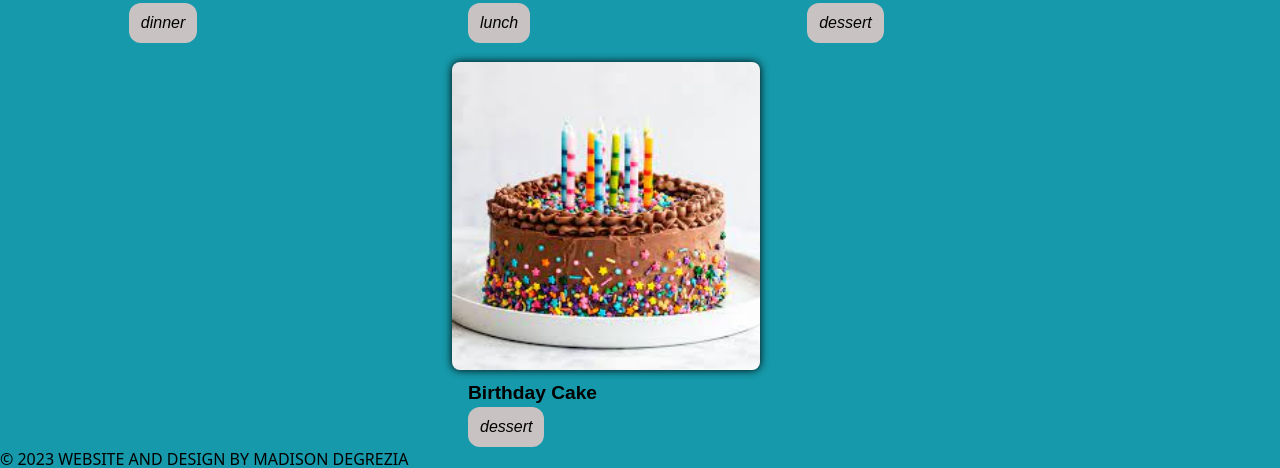
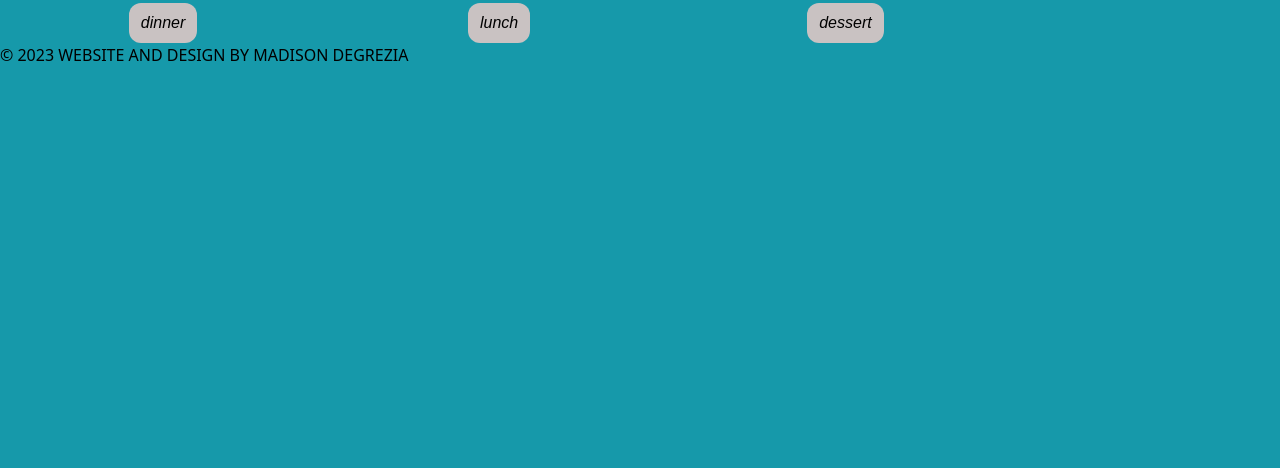
Before and after one commit to madisondegrezia/Recipe-Finder, a React (Vite) app: page /filter in a window 1280 px wide. Shown: the part 1244-1712 px from the top of the page. After the commit the page ends 1311 px from the top, so only its background shows below. Built offline with nearby package versions, Linux system fonts and the light colour scheme; data requests are answered from the project's data file; the HTML template or start-up script is replaced by a standard one.

Commit message:
minor fix

```diff
--- a/src/pages/Filter.jsx
+++ b/src/pages/Filter.jsx
@@ -54,7 +54,7 @@ const Filter = () => {
   }
 
   useEffect(() => {
-    getData()
+    //getData()
     const filterByMeal = (filteredData) => {
       // Avoid filter for empty string
       if (!selectedMeal) {
```
